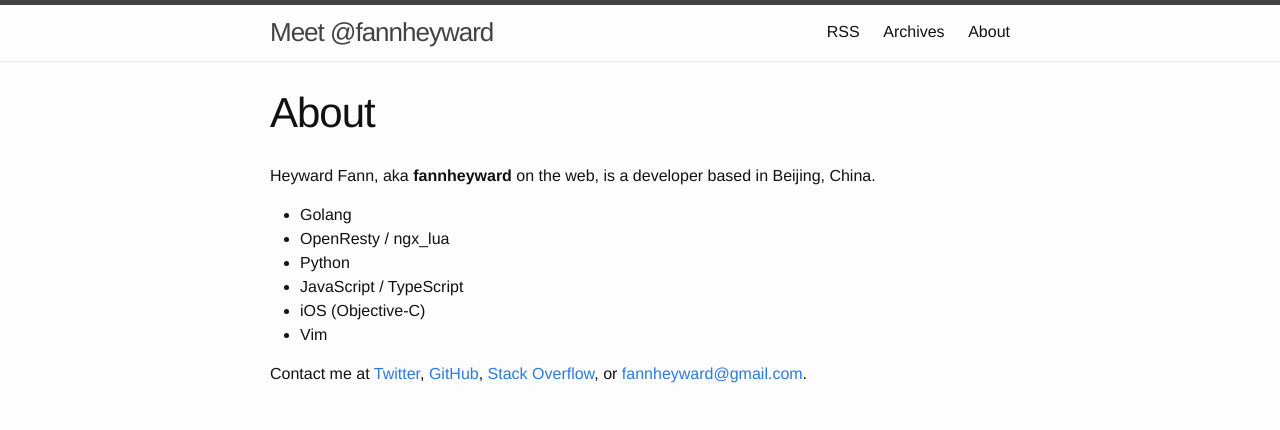
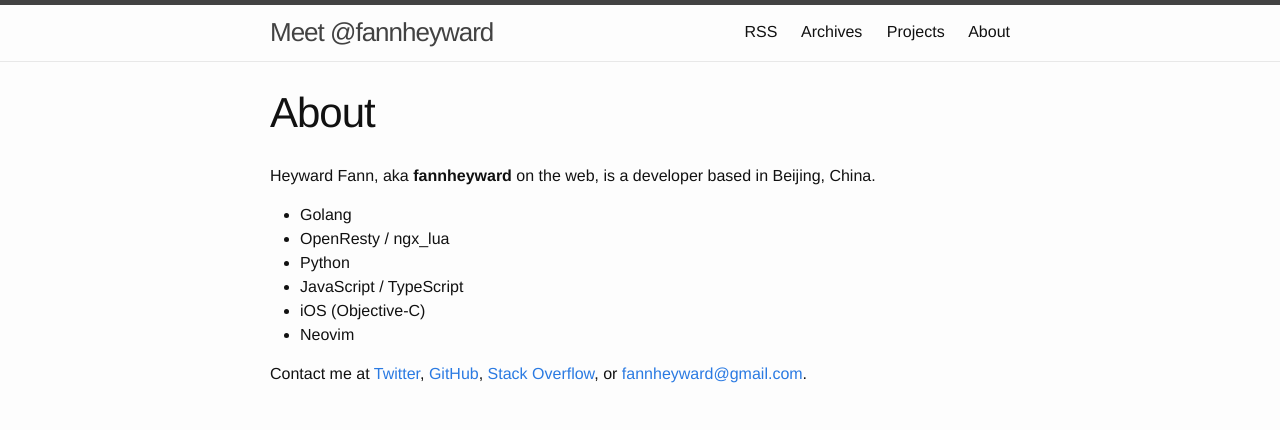
Before and after one commit to fannheyward/fannheyward.github.io, a Jekyll site: the page built from about.md, in a window 1280 px wide. Shown: the top 430 px of the page. Built offline with Jekyll 4.4.1, drawn with Linux system fonts in a browser that asks for light colours.

Commit message:
projects page

````diff
--- a/_includes/header.html
+++ b/_includes/header.html
@@ -17,11 +17,8 @@
       <div class="trigger">
         <a class="page-link" href="{{ "/atom.xml" | prepend: site.baseurl }}">RSS</a>
         <a class="page-link" href="{{ "/blog/archives/" | prepend: site.baseurl }}">Archives</a>
-        {% for my_page in site.pages %}
-          {% if my_page.title %}
-          <a class="page-link" href="{{ my_page.url | relative_url }}">{{ my_page.title | escape }}</a>
-          {% endif %}
-        {% endfor %}
+        <a class="page-link" href="{{ "/projects/" | prepend: site.baseurl }}">Projects</a>
+        <a class="page-link" href="{{ "/about/" | prepend: site.baseurl }}">About</a>
       </div>
     </nav>
 
--- a/_posts/2009-03-05-jdbc-jsp-connect-mysql.markdown
+++ b/_posts/2009-03-05-jdbc-jsp-connect-mysql.markdown
@@ -7,7 +7,7 @@ title: "JSP连接MySql数据库"
 
 JSP 使用 Mysql 主要是通过 `com.mysql.jdbc.Driver` 驱动，Tomcat 一般都自带的有，～\tomcat\lib\mysql-connector-java-5.1.6-bin.jar 有这个包就可以。新建 jsp-mysql.jsp 页面：
 
-```
+```html
 <!DOCTYPE HTML PUBLIC "-//W3C//DTD HTML 4.0 Transitional//EN">
 <%@ page contentType="text/html;charset=utf-8" %>
 <%@ page language="java" %>
--- a/about.md
+++ b/about.md
@@ -11,7 +11,7 @@ Heyward Fann, aka **fannheyward** on the web, is a developer based in Beijing, C
 - Python
 - JavaScript / TypeScript
 - iOS (Objective-C)
-- Vim
+- Neovim
 
 Contact me at [Twitter][1], [GitHub][2], [Stack Overflow][3], or <fannheyward@gmail.com>.
 
````
Also changed, not shown: projects.md (added, +19 -0 lines).
